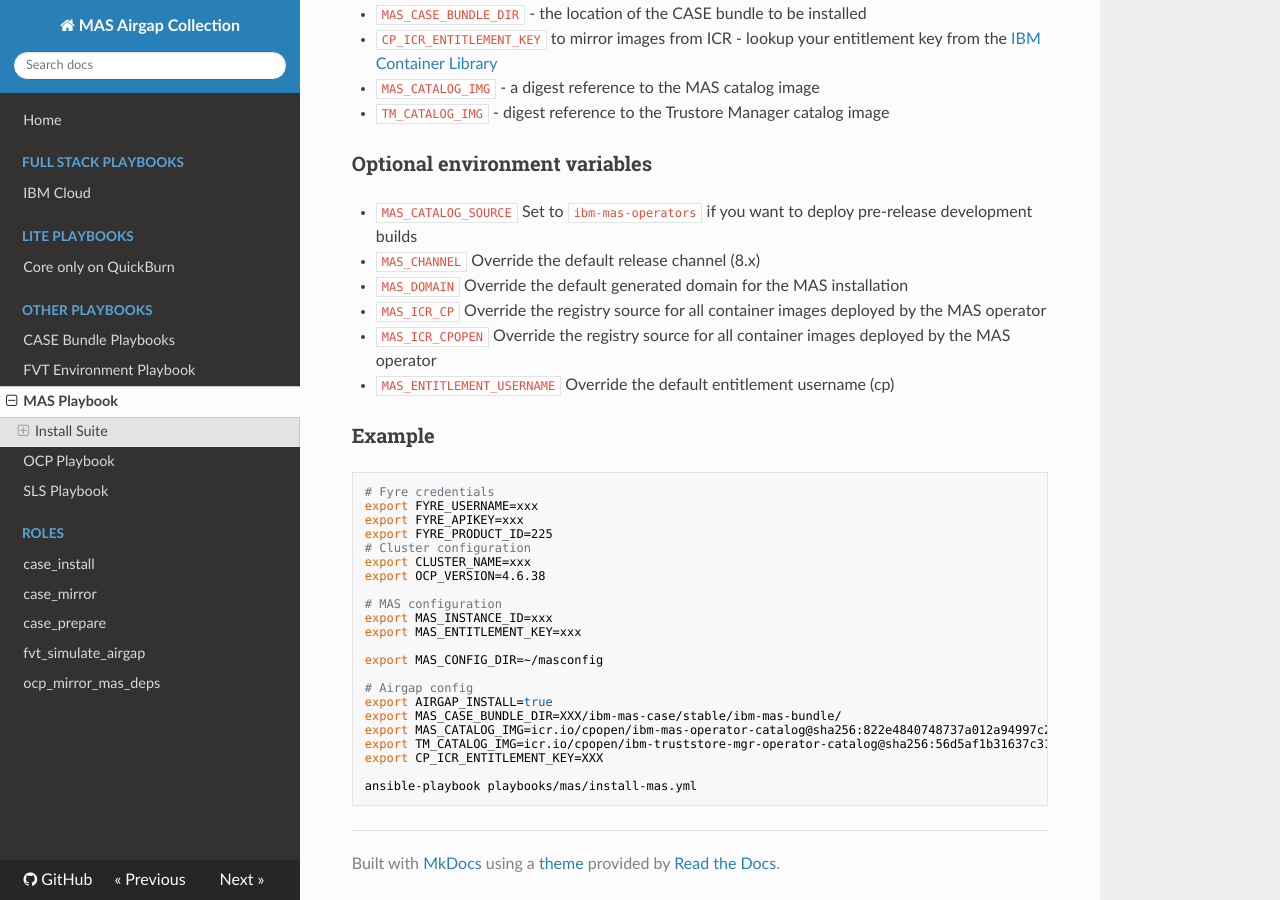
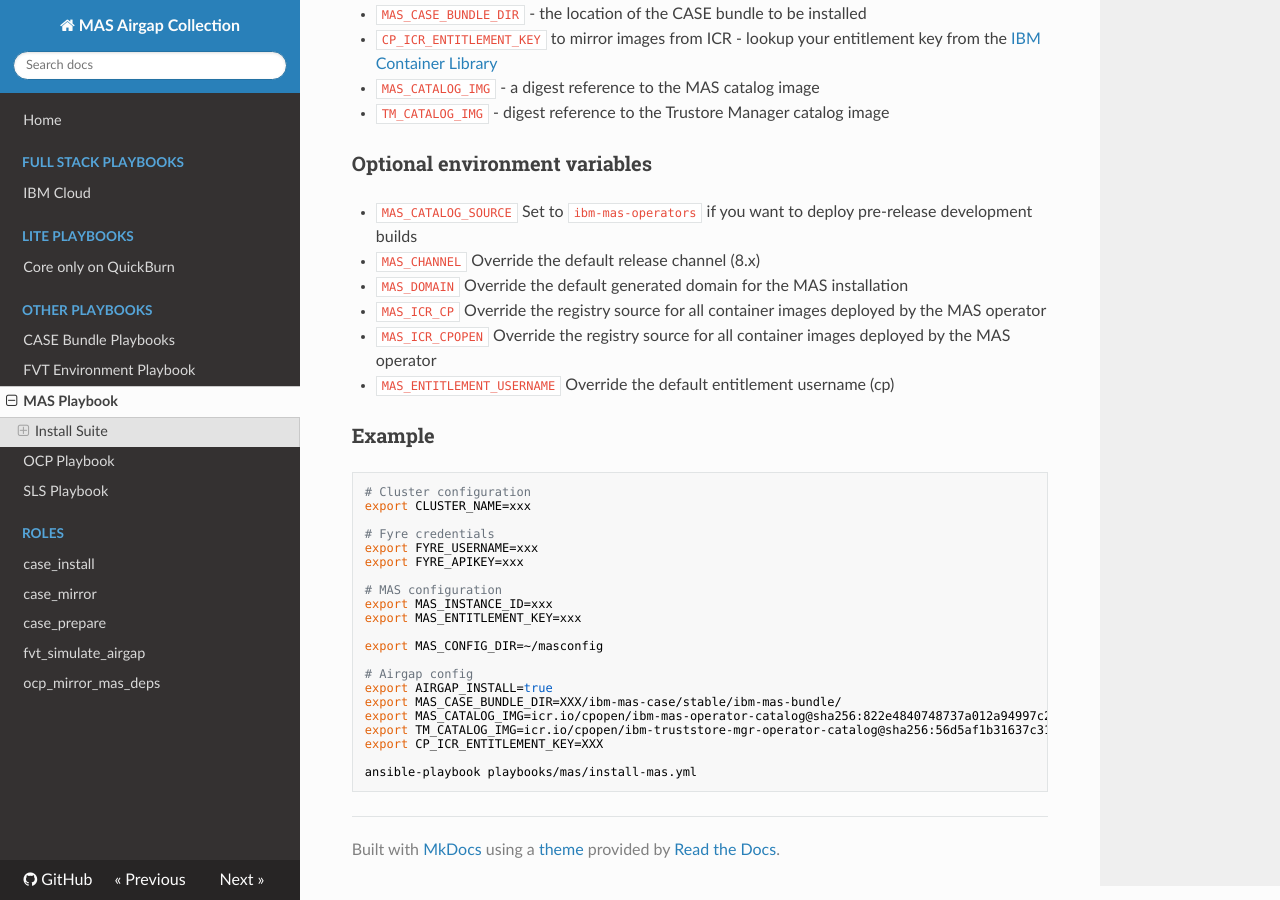
Before and after one commit to ibm-mas/ansible-airgap, an MkDocs documentation site: the page built from docs/playbooks/mas.md, in a window 1280 px wide and 900 px high, scrolled down 535 px. Built offline with MkDocs 1.6.1, drawn with Linux system fonts in a browser that asks for light colours; nearby versions of some CDN libraries.

Commit message:
[patch] remove unnecessary variables

````diff
--- a/docs/playbooks/mas.md
+++ b/docs/playbooks/mas.md
@@ -27,13 +27,12 @@ Before you use this playbook you will likely want to edit the `mas_config` varia
 
 ### Example
 ```bash
+# Cluster configuration
+export CLUSTER_NAME=xxx
+
 # Fyre credentials
 export FYRE_USERNAME=xxx
 export FYRE_APIKEY=xxx
-export FYRE_PRODUCT_ID=225
-# Cluster configuration
-export CLUSTER_NAME=xxx
-export OCP_VERSION=4.6.38
 
 # MAS configuration
 export MAS_INSTANCE_ID=xxx
````
Also changed, not shown: CONTRIBUTING.md (+1 -1 lines), 1 other file.
